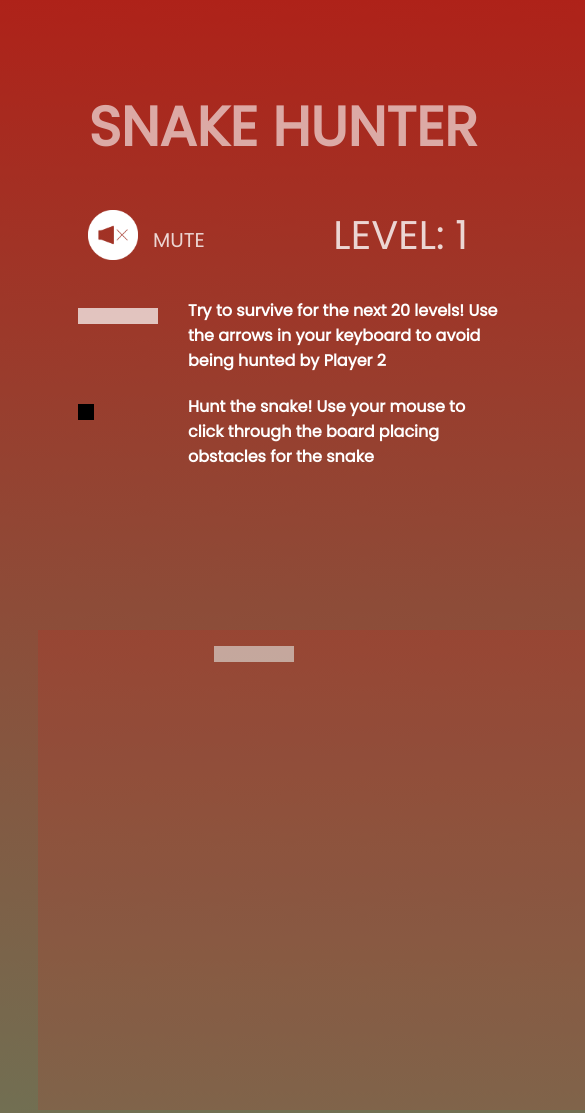
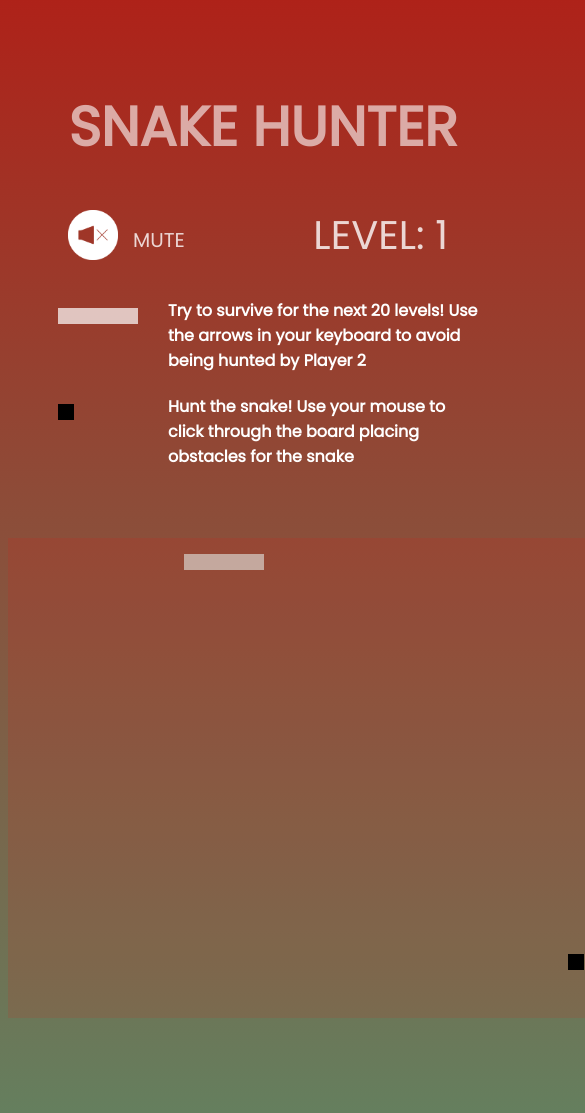
Before and after one commit to Clburguete/ironhack-snakehunter, a plain HTML site: page index.html in a window 390 px wide. Shown: the top 1113 px of the page, 585 px wide, since content can reach past the window. Drawn offline with nearby package versions, Linux system fonts and the light colour scheme.

Commit message:
responsive

```diff
--- a/css/styles.css
+++ b/css/styles.css
@@ -1,3 +1,6 @@
+
+
+
 body {
     font-family: 'Poppins', sans-serif;
     text-align: center;
@@ -378,3 +381,15 @@ h1 {
 .player2 h1{
   font-size: 70px;
 }
+
+@media screen and (max-width: 1420px){
+  .instructions{
+    margin: auto;
+    float: none;
+  }
+  .container{
+    margin: 100px auto 0px auto;
+    float: none;
+
+  }
+}
--- a/js/application.js
+++ b/js/application.js
@@ -110,6 +110,7 @@ Game.prototype.clearSnake = function() {
 Game.prototype.keyControls = function() {
 
     $('body').on('keydown', function(e) {
+      e.preventDefault();
         console.log("keypressed");
         switch (e.keyCode) {
             case 38: // arrow up
@@ -232,6 +233,9 @@ var moveTextCollisions = function() {
 
 
 $(document).ready(function() {
+  $(document).bind("touchmove",function(event){
+event.preventDefault();
+});
   var newGame;
     var serpiente = new Snake();
     newGame = new Game({
```
